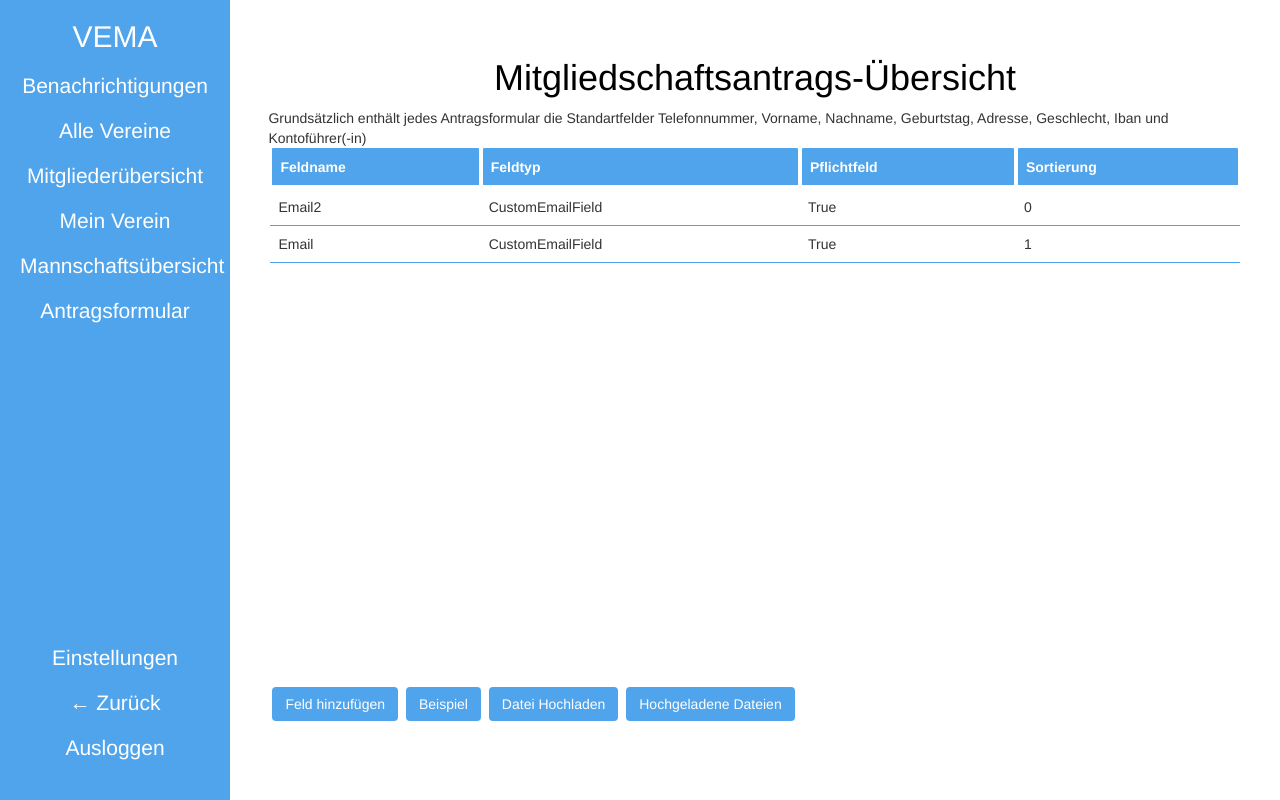
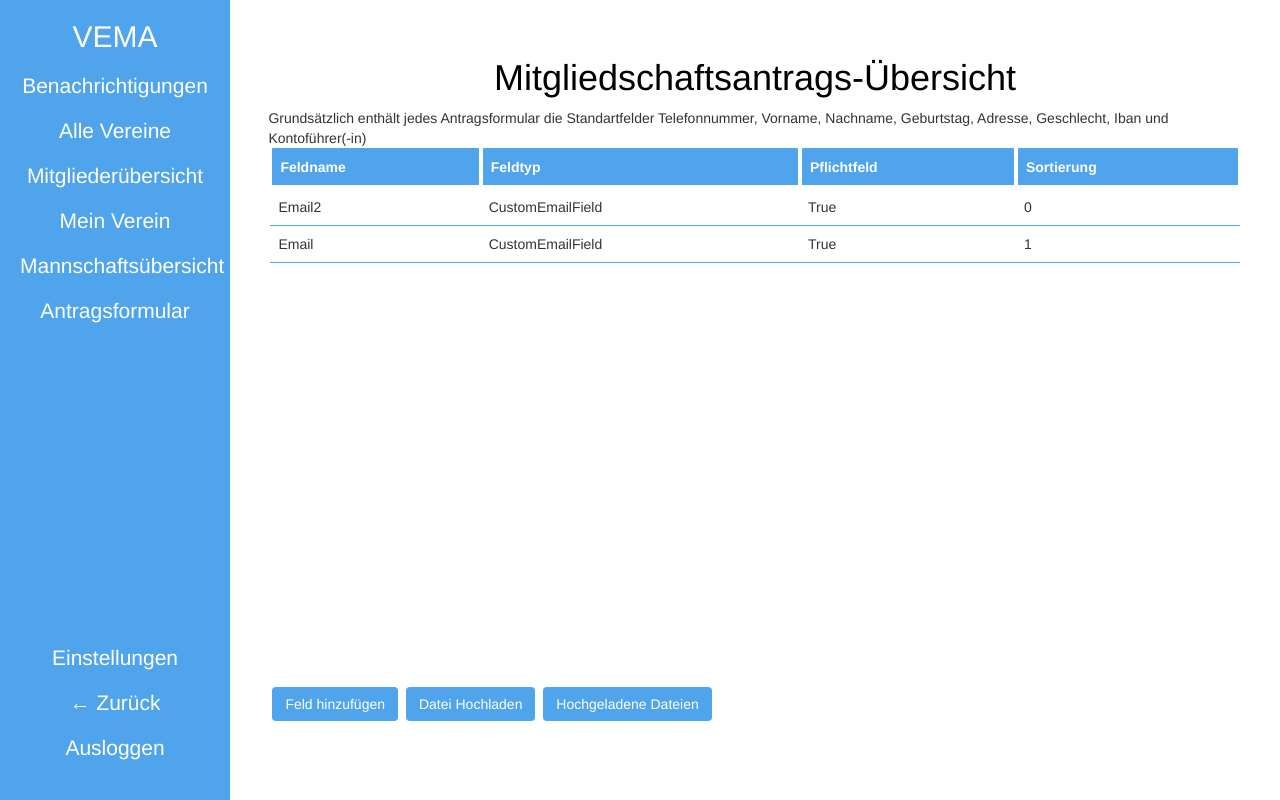
Before and after one commit to SweetBabyCheesus/ManageYourClub, a Django app: page /16/mebershiprequest/showMembershipFormFields/ in a window 1280 px wide. Run offline with Django 4.2, Linux system fonts and the light colour scheme; data comes from the database, SQL or seed files in the repository; both versions use the stored data as it was after the commit; parts of the project's set-up code (start-up, migrations or seed data) failed here and were passed over; some libraries are stand-ins or nearby versions.

Commit message:
Beispiel Form entfernt (war nur zum Debuggen implementiert)

```diff
--- a/manageyourclub/membership_request/templates/show_Form_Fields.html
+++ b/manageyourclub/membership_request/templates/show_Form_Fields.html
@@ -34,11 +34,6 @@ Grundsätzlich enthält jedes Antragsformular die Standartfelder Telefonnummer,
                 Feld hinzufügen
             </button>
         </a>
-        <a href="{% url 'membershipFormView' club=club.id %}" id="Example_Form">
-            <button type="button" class="btn btn-default" style="margin-left: 4px; border-color: transparent; background-color: var(--vema-blue); color:var(--bg-color);" id="Example_Form_Button">
-                Beispiel
-            </button>
-        </a>
         <a href="{% url 'FileViewOrAdd' club=club.id %}" id="addDatei_link">
             <button type="button" class="btn btn-default" style="margin-left: 4px; border-color: transparent; background-color: var(--vema-blue); color:var(--bg-color);" id="addDatei_button">
                 Datei Hochladen
```
Also changed, not shown: manageyourclub/db.sqlite3.
